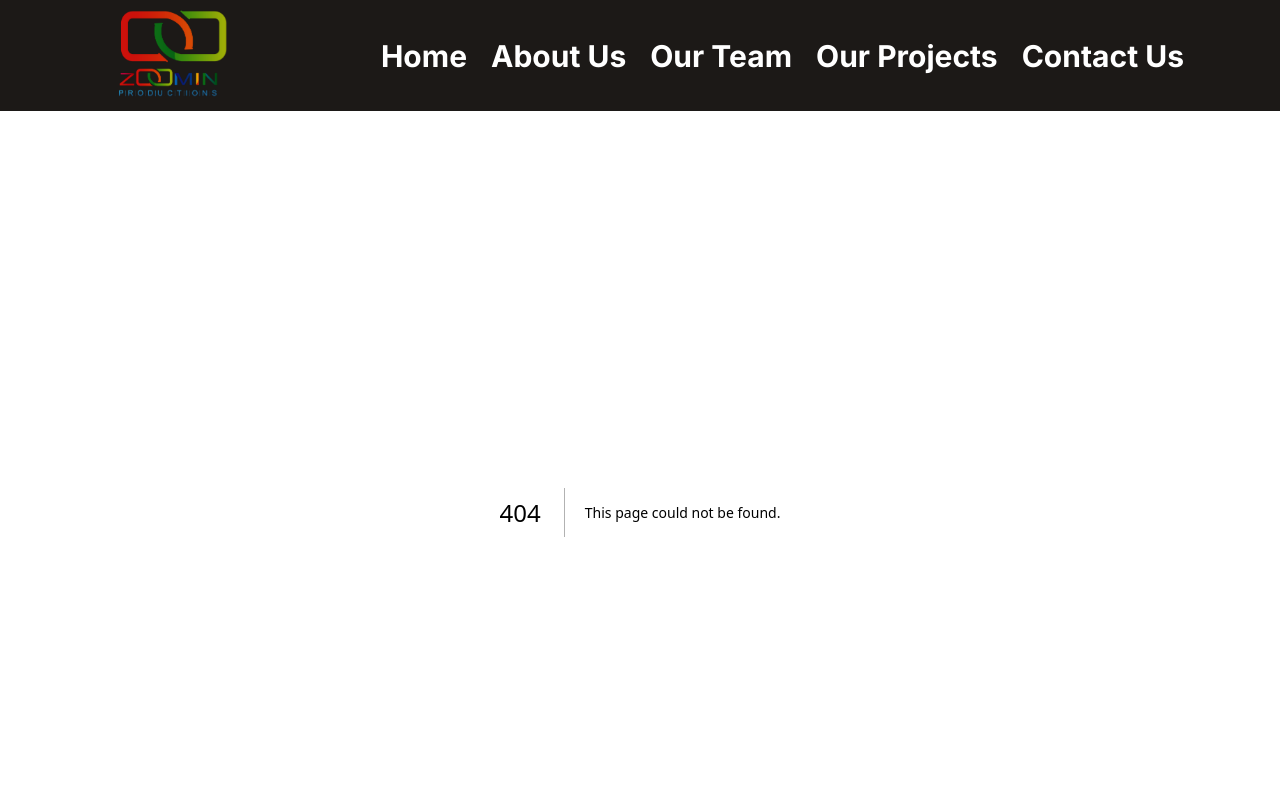
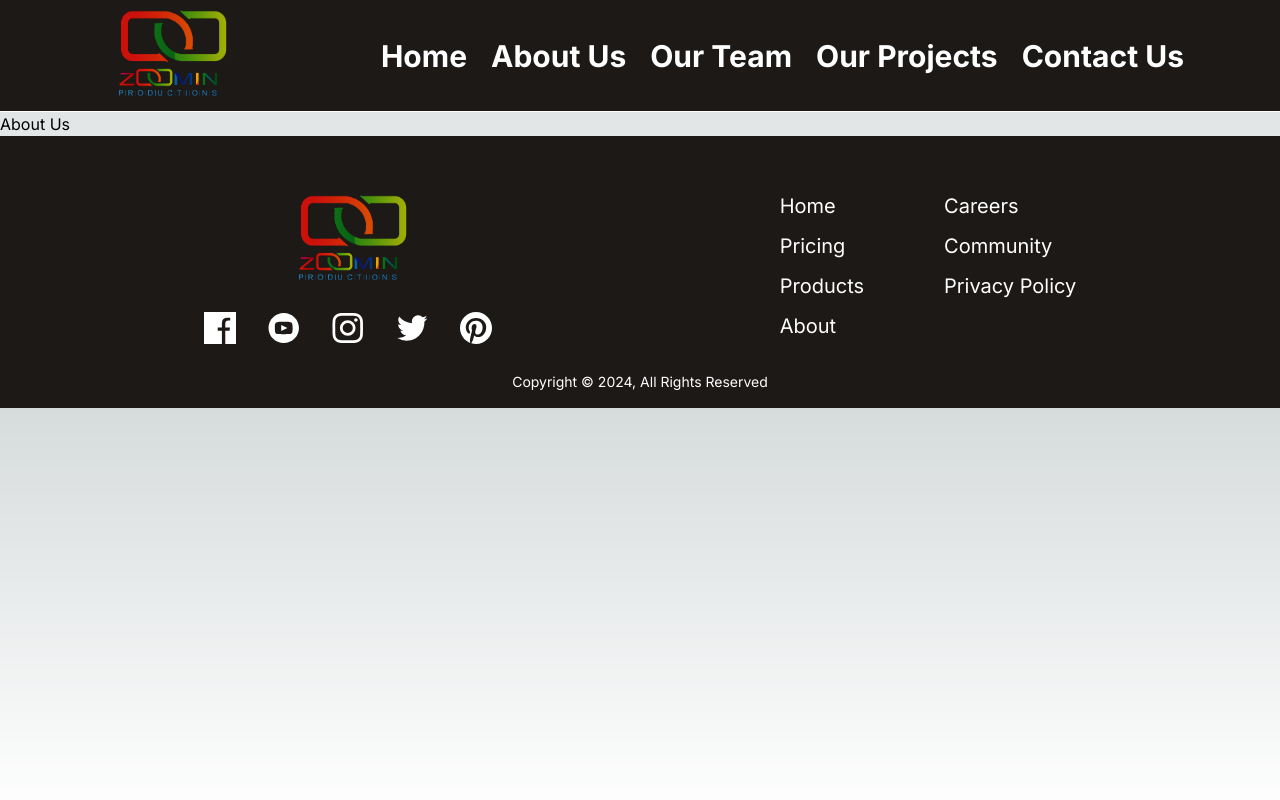
Before and after one commit to vedantsonkar/zoomin-productions, a Next.js app: page /about-us in a window 1280 px wide. Before the commit this address had no page. Shown: the top 800 px of the page. Built offline with nearby package versions, Linux system fonts and the light colour scheme.

Commit message:
Added about us page

```diff
--- /dev/null
+++ b/app/(pages)/about-us/layout.tsx
@@ -0,0 +1,15 @@
+import type { Metadata } from "next";
+
+export const metadata: Metadata = {
+  title: "About Us - ZoomIn Productions",
+  description:
+    "We at ZoomIn are a creative powerhouse. We embrace challenges and adapt to your needs. We strategize and innovate. We create bespoke content that empowers brands, amplifies digital presence, and enriches your brand value.",
+};
+
+export default function RootLayout({
+  children,
+}: Readonly<{
+  children: React.ReactNode;
+}>) {
+  return <div>{children}</div>;
+}
--- /dev/null
+++ b/app/(pages)/about-us/page.tsx
@@ -0,0 +1,6 @@
+import { NextPage } from "next";
+
+const AboutUsPage: NextPage = () => {
+  return <div>About Us</div>;
+};
+export default AboutUsPage;
```
